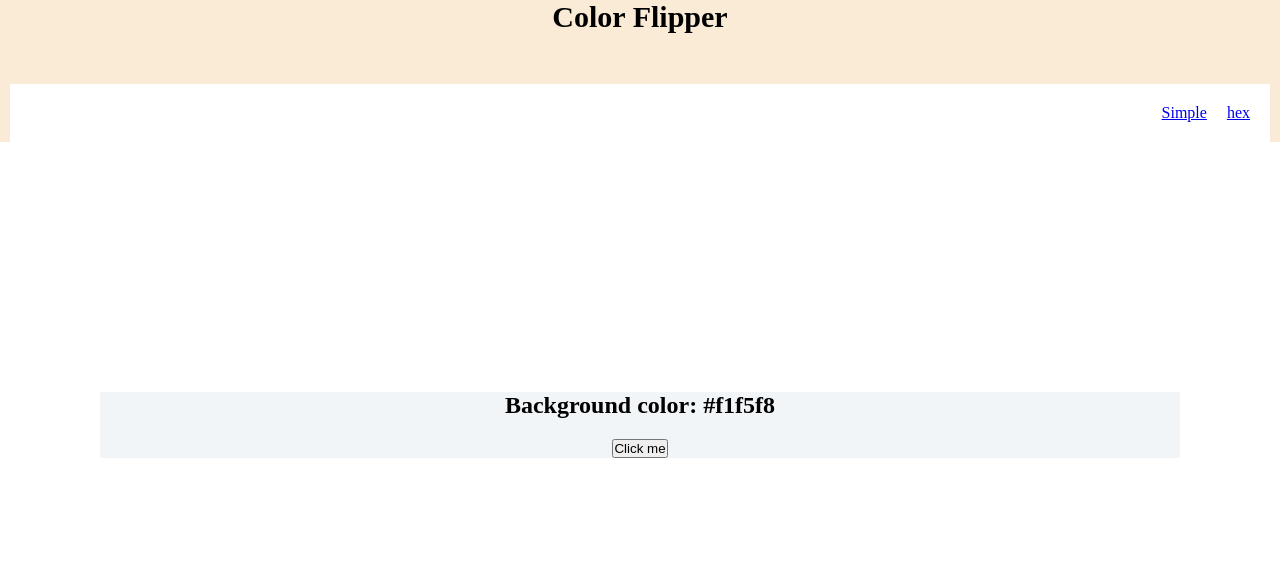
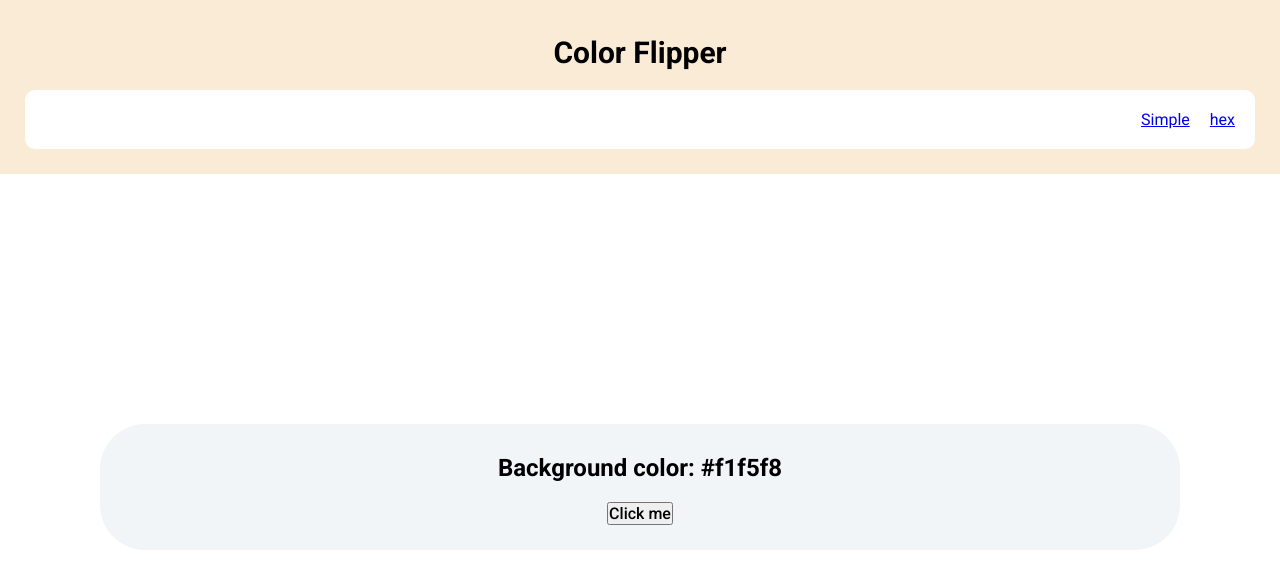
Before and after one commit to YuriMayk/JSPROJECTSWEB, a plain HTML site: page Projeto 01/index.html in a window 1280 px wide. Drawn offline with Linux system fonts and the light colour scheme.

Commit message:
Changed Style(font) of hex.html and index.html

```diff
--- a/Projeto 01/app.js
+++ b/Projeto 01/app.js
@@ -8,5 +8,6 @@ btn.addEventListener('click', function () {
     const randomNumber = Math.floor(Math.random() * colors.length)
     document.body.style.backgroundColor = colors[randomNumber]
     color.textContent = colors[randomNumber]
+    document.div.container.h2.style.backgroundColor = colors[randomNumber]
     alert(randomNumber)
 })
--- a/Projeto 01/index.html
+++ b/Projeto 01/index.html
@@ -7,6 +7,11 @@
     <meta name="viewport" content="width=device-width, initial-scale=1.0">
     <title>Color Flipper || Simple</title>
     <link rel="stylesheet" href="./styles.css">
+    <link rel="preconnect" href="https://fonts.googleapis.com">
+    <link rel="preconnect" href="https://fonts.gstatic.com" crossorigin>
+    <link
+        href="https://fonts.googleapis.com/css2?family=Roboto:ital,wght@0,100;0,300;0,400;0,500;0,700;1,300&display=swap"
+        rel="stylesheet">
 </head>
 
 <body>
--- a/Projeto 01/styles.css
+++ b/Projeto 01/styles.css
@@ -2,18 +2,21 @@
     box-sizing: content-box;
     margin: 0;
     padding: 0;
+    font-family: 'Roboto', sans-serif;
 }
 
 
 h4{
     font-size: 30px;
     text-align: center;
-    margin-bottom: 50px;
+    margin-top: 20px;
+    margin-bottom: 20px;
 }
 
 .nav-center {
     background-color: antiquewhite;
     display:block;
+    padding: 15px;
 }
 
 .nav-links {
@@ -29,6 +32,7 @@ h4{
 
 ul{
     background-color: white;
+    border-radius: 10px;
 
 }
 
@@ -36,6 +40,8 @@ ul{
     background-color: #f1f5f8;
     margin: 250px 100px 250px 100px;
     text-align: center;
+    border-radius: 45px;
+    padding: 10px;
 
 }
 
@@ -45,6 +51,9 @@ h2 {
 
 .btn {
     margin-top: 20px;
+    margin-bottom: 15px;
+    font-size: medium;
+    font-weight: 500;
 }
 
 li {
```
Also changed, not shown: Projeto 01/hex.html (+5 -0 lines).
